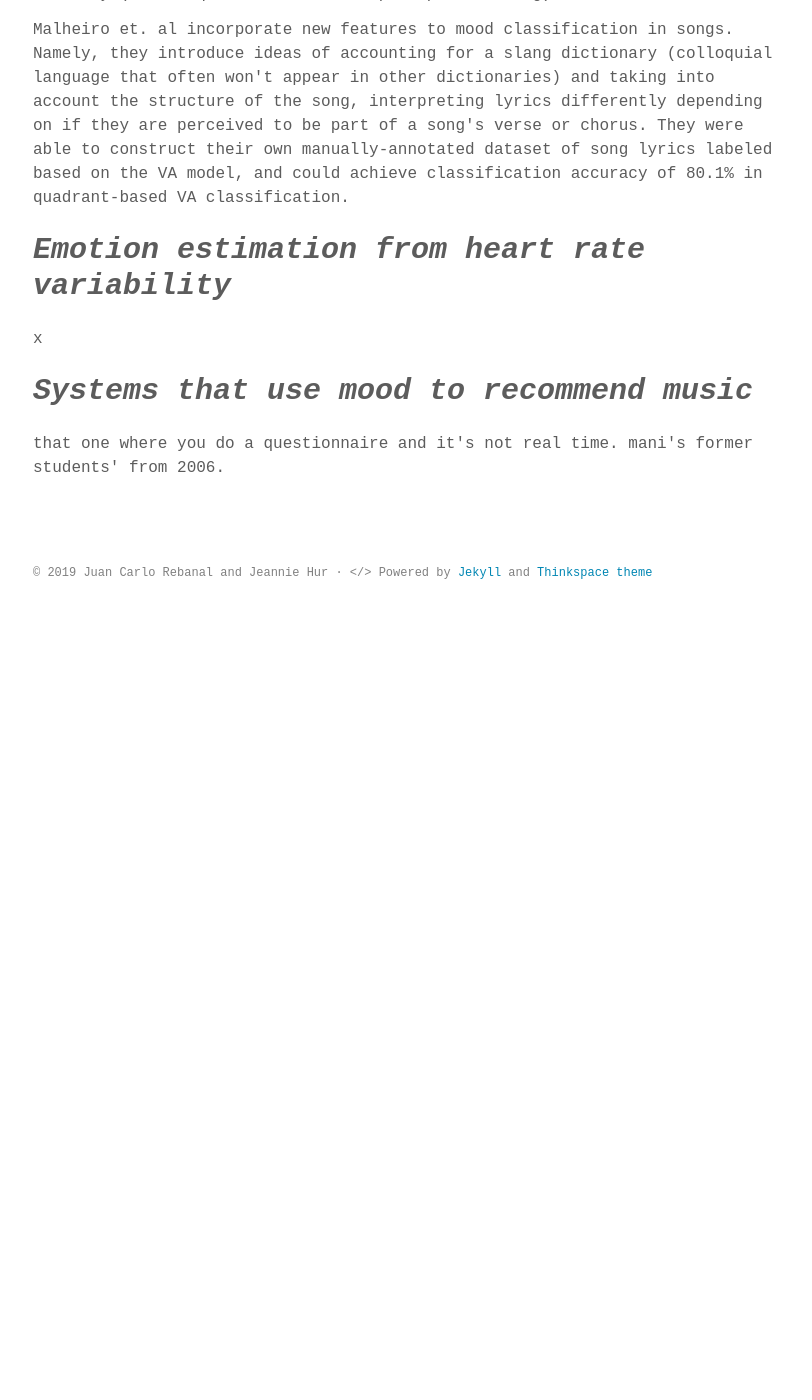
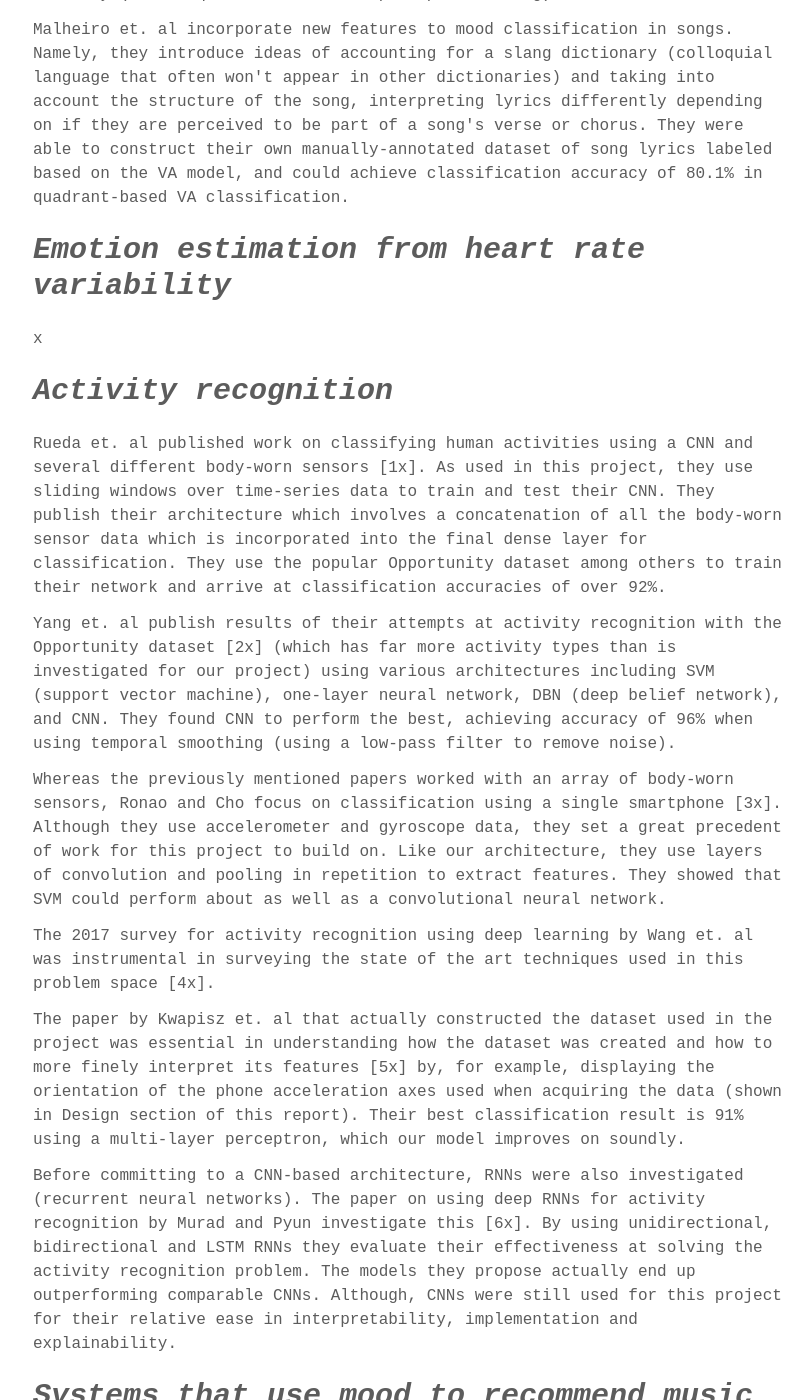
Before and after one commit to m202a-winter19-lofi/m202a-winter19-lofi.github.io, a Jekyll site: the page built from prior.md, in a window 1280 px wide and 1400 px high, scrolled down 871 px. Shown: the whole window, without its empty margins (231-1043 px from the left). Built offline with Jekyll 4.4.1, drawn with Linux system fonts in a browser that asks for light colours; some web fonts are replaced; before the commit the page ends 1501 px from its top, so only the background shows below that.

Commit message:
more prior work

```diff
--- a/prior.md
+++ b/prior.md
@@ -33,6 +33,33 @@ achieve classification accuracy of 80.1% in quadrant-based VA classification.</p
 
 <p>x</p>
 
+# *Activity recognition*
+
+<p>Rueda et. al published work on classifying human activities using a CNN and several different body-worn sensors [1x]. As used in this project, they use sliding
+windows over time-series data to train and test their CNN. They publish their architecture which involves a concatenation of all the body-worn sensor data which is
+incorporated into the final dense layer for classification. They use the popular Opportunity dataset among others to train their network and arrive at
+classification accuracies of over 92%.</p>
+
+<p>Yang et. al publish results of their attempts at activity recognition with the Opportunity dataset [2x] (which has far more activity types than is investigated for our project)
+using various architectures including SVM (support vector machine), one-layer neural network, DBN (deep belief network), and CNN. They found CNN to perform the best,
+achieving accuracy of 96% when using temporal smoothing (using a low-pass filter to remove noise). </p>
+
+<p>Whereas the previously mentioned papers worked with an array of body-worn sensors, Ronao and Cho focus on classification using a single smartphone [3x]. Although
+they use accelerometer and gyroscope data, they set a great precedent of work for this project to build on. Like our architecture, they use layers of convolution
+and pooling in repetition to extract features. They showed that SVM could perform about as well as a convolutional neural network.</p>
+
+<p>The 2017 survey for activity recognition using deep learning by Wang et. al was instrumental in surveying the state of the art techniques used in this problem
+space [4x].</p>
+
+<p>The paper by Kwapisz et. al that actually constructed the dataset used in the project was essential in understanding how the dataset was created and how to
+more finely interpret its features [5x] by, for example, displaying the orientation of the phone acceleration axes used when acquiring the data (shown in Design
+section of this report). Their best classification result is 91% using a multi-layer perceptron, which our model improves on soundly. </p>
+
+<p>Before committing to a CNN-based architecture, RNNs were also investigated (recurrent neural networks). The paper on using deep RNNs for activity recognition by
+Murad and Pyun investigate this [6x]. By using unidirectional, bidirectional and LSTM RNNs they evaluate their effectiveness at solving the activity recognition
+problem. The models they propose actually end up outperforming comparable CNNs. Although, CNNs were still used for this project for their relative ease in
+interpretability, implementation and explainability. </p>
+
 # *Systems that use mood to recommend music*
 
 <p>that one where you do a questionnaire and it's not real time. mani's former students' from 2006.</p>
```
